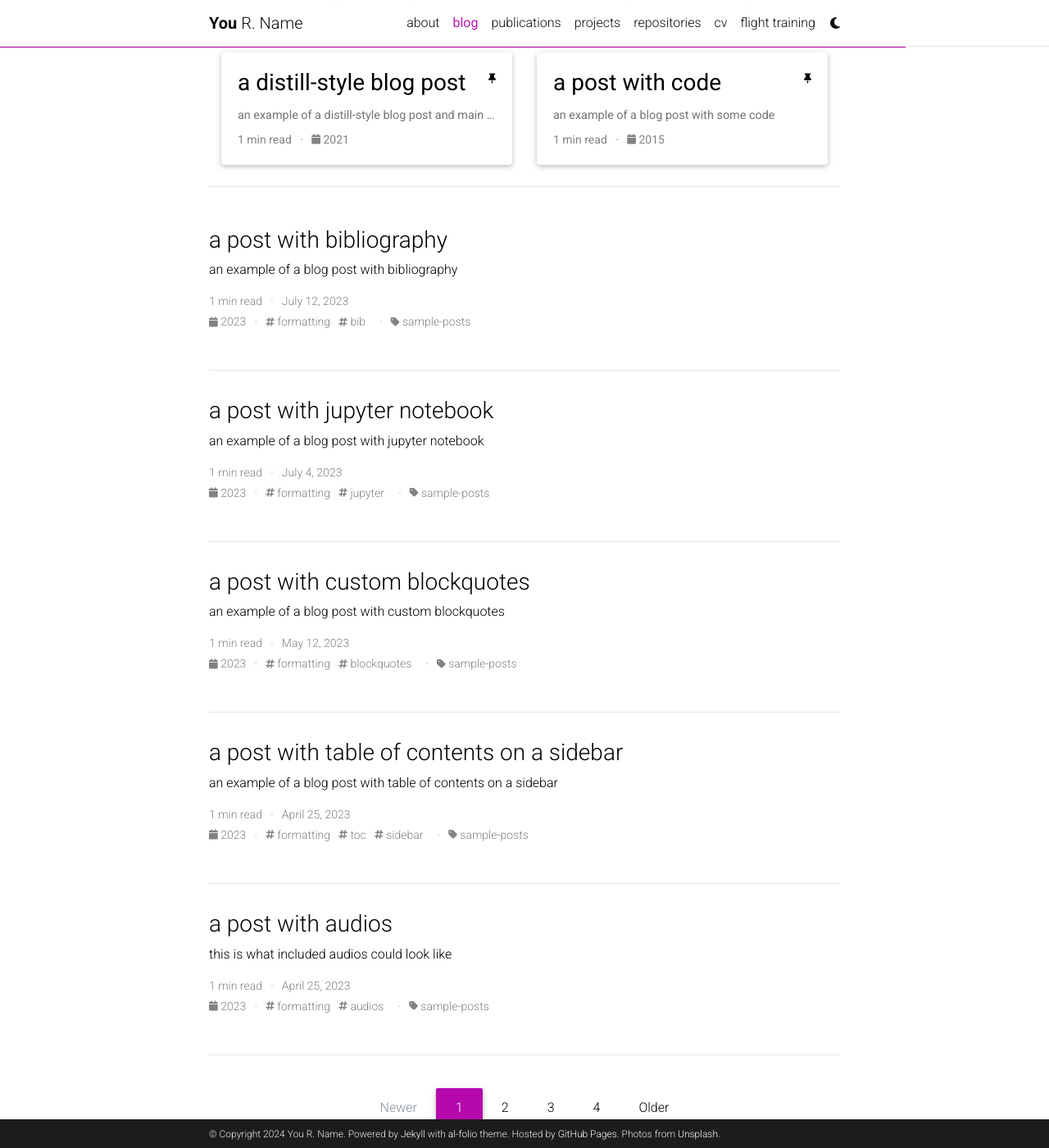
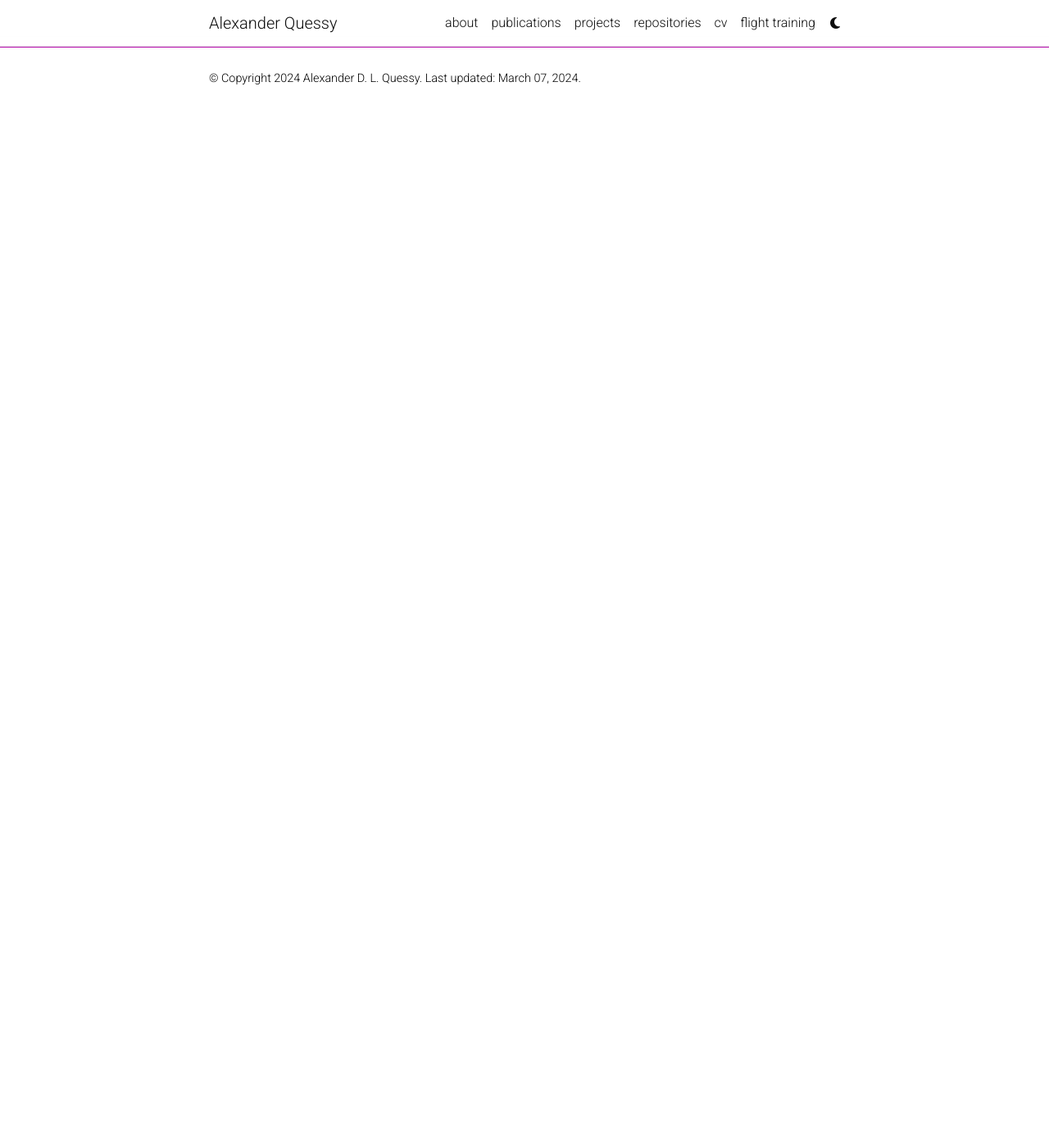
Before and after one commit to AOS55/AOS55.github.io, a Jekyll site: the page built from blog/index.html, in a window 1280 px wide and 1400 px high, scrolled down 385 px. Shown: the whole window at 82% size. Built offline with Jekyll 4.4.1, drawn with Linux system fonts in a browser that asks for light colours; the list of posts is cut into pages by our own code; comment, search, counter and statistics services are not loaded; a style sheet for code colours, icons or effects is not loaded; after the commit the page ends 900 px from its top, so only the background shows below that; some of the changed text lies outside the part shown.

Commit message:
Changed config file

```diff
--- a/_config.yml
+++ b/_config.yml
@@ -2,25 +2,21 @@
 # Site settings
 # -----------------------------------------------------------------------------
 
-title: blank # the website title (if blank, full name will be used instead)
-first_name: You
-middle_name: R.
-last_name: Name
-email: you@example.com
-description: > # the ">" symbol means to ignore newlines until "footer_text:"
-  A simple, whitespace theme for academics. Based on [*folio](https://github.com/bogoli/-folio) design.
-footer_text: >
-  Powered by <a href="https://jekyllrb.com/" target="_blank">Jekyll</a> with <a href="https://github.com/alshedivat/al-folio">al-folio</a> theme.
-  Hosted by <a href="https://pages.github.com/" target="_blank">GitHub Pages</a>.
-  Photos from <a href="https://unsplash.com" target="_blank">Unsplash</a>.
-keywords: jekyll, jekyll-theme, academic-website, portfolio-website  # add your own keywords or leave empty
+title: Alexander Quessy # the website title (if blank, full name will be used instead)
+first_name: Alexander
+middle_name: D. L.
+last_name: Quessy
+email: aq15777@bristol.ac.uk
+description:
+footer_text:
+keywords:
 
 lang: en # the language of your site (for example: en, fr, cn, ru, etc.)
 icon: ⚛️  # the emoji used as the favicon (alternatively, provide image name in /assets/img/)
 
-url: https://alshedivat.github.io # the base hostname & protocol for your site
-baseurl: /al-folio # the subpath of your site, e.g. /blog/
-last_updated: false # set to true if you want to display last updated in the footer
+url: https://AOS55.github.io # the base hostname & protocol for your site
+baseurl: # the subpath of your site, e.g. /blog/
+last_updated: true # set to true if you want to display last updated in the footer
 impressum_path:  # set to path to include impressum link in the footer, use the same path as permalink in a page, helps to conform with EU GDPR
 
 # -----------------------------------------------------------------------------
@@ -45,14 +41,14 @@
 # will use title and url fields
 # Take a look to https://github.com/jekyll/jekyll-feed for more customization
 
-rss_icon: true
+rss_icon: false
 
 # -----------------------------------------------------------------------------
 # Layout
 # -----------------------------------------------------------------------------
 
 navbar_fixed: true
-footer_fixed: true
+footer_fixed: false
 
 # Dimensions
 max_width: 800px
@@ -71,7 +67,7 @@
 # Social integration
 # -----------------------------------------------------------------------------
 
-github_username: # your GitHub user name
+github_username: AOS55 # your GitHub user name
 gitlab_username: # your GitLab user name
 twitter_username: # your Twitter handle
 mastodon_username: # your mastodon instance+username in the format instance.tld/@username
@@ -120,50 +116,6 @@
 bing_site_verification:  # out your bing-site-verification ID (Bing Webmaster)
 
 # -----------------------------------------------------------------------------
-# Blog
-# -----------------------------------------------------------------------------
-
-blog_name: al-folio # blog_name will be displayed in your blog page
-blog_nav_title: blog # your blog must have a title for it to be displayed in the nav bar
-blog_description: a simple whitespace theme for academics
-permalink: /blog/:year/:title/
-
-# Pagination
-pagination:
-  enabled: true
-
-related_blog_posts:
-  enabled: true
-  max_related: 5
-
-# Giscus comments (RECOMMENDED)
-# Follow instructions on https://giscus.app/ to setup for your repo to fill out
-# the information below.
-giscus:
-  repo: alshedivat/al-folio      # <your-github-user-name>/<your-github-repo-name>
-  repo_id: MDEwOlJlcG9zaXRvcnk2MDAyNDM2NQ==
-  category: Comments             # name of the category under which discussions will be created
-  category_id: DIC_kwDOA5PmLc4CTBt6
-  mapping: title                 # identify discussions by post title
-  strict: 1                      # use strict identification mode
-  reactions_enabled: 1           # enable (1) or disable (0) emoji reactions
-  input_position: bottom         # whether to display input form below (bottom) or above (top) the comments
-  theme: preferred_color_scheme  # name of the color scheme (preferred works well with al-folio light/dark mode)
-  emit_metadata: 0
-  lang: en
-
-# Disqus comments (DEPRECATED)
-disqus_shortname: al-folio # put your disqus shortname
-# https://help.disqus.com/en/articles/1717111-what-s-a-shortname
-
-# External sources.
-# If you have blog posts published on medium.com or other external sources,
-# you can display them in your blog by adding a link to the RSS feed.
-external_sources:
-  - name: medium.com
-    rss_url: https://medium.com/@al-folio/feed
-
-# -----------------------------------------------------------------------------
 # Collections
 # -----------------------------------------------------------------------------
 
@@ -181,11 +133,6 @@
   enabled: true
   scrollable: true # adds a vertical scroll bar if there are more than 3 news items
   limit: 5 # leave blank to include all the news in the `_news` folder
-
-latest_posts:
-  enabled: true
-  scrollable: true # adds a vertical scroll bar if there are more than 3 new posts items
-  limit: 3 # leave blank to include all the blog posts
 
 # -----------------------------------------------------------------------------
 # Jekyll settings
@@ -274,8 +221,8 @@
 
 scholar:
 
-  last_name: [Einstein]
-  first_name: [Albert, A.]
+  last_name: [Quessy]
+  first_name: [Alexander]
 
   style: apa
   locale: en
@@ -307,7 +254,7 @@
 filtered_bibtex_keywords: [abbr, abstract, arxiv, bibtex_show, html, pdf, selected, supp, blog, code, poster, slides, website, preview, altmetric]
 
 # Maximum number of authors to be shown for each publication (more authors are visible on click)
-max_author_limit: 3  # leave blank to always show all authors
+max_author_limit:  # leave blank to always show all authors
 more_authors_animation_delay: 10  # more authors are revealed on click using animation; smaller delay means faster animation
 
 
```
